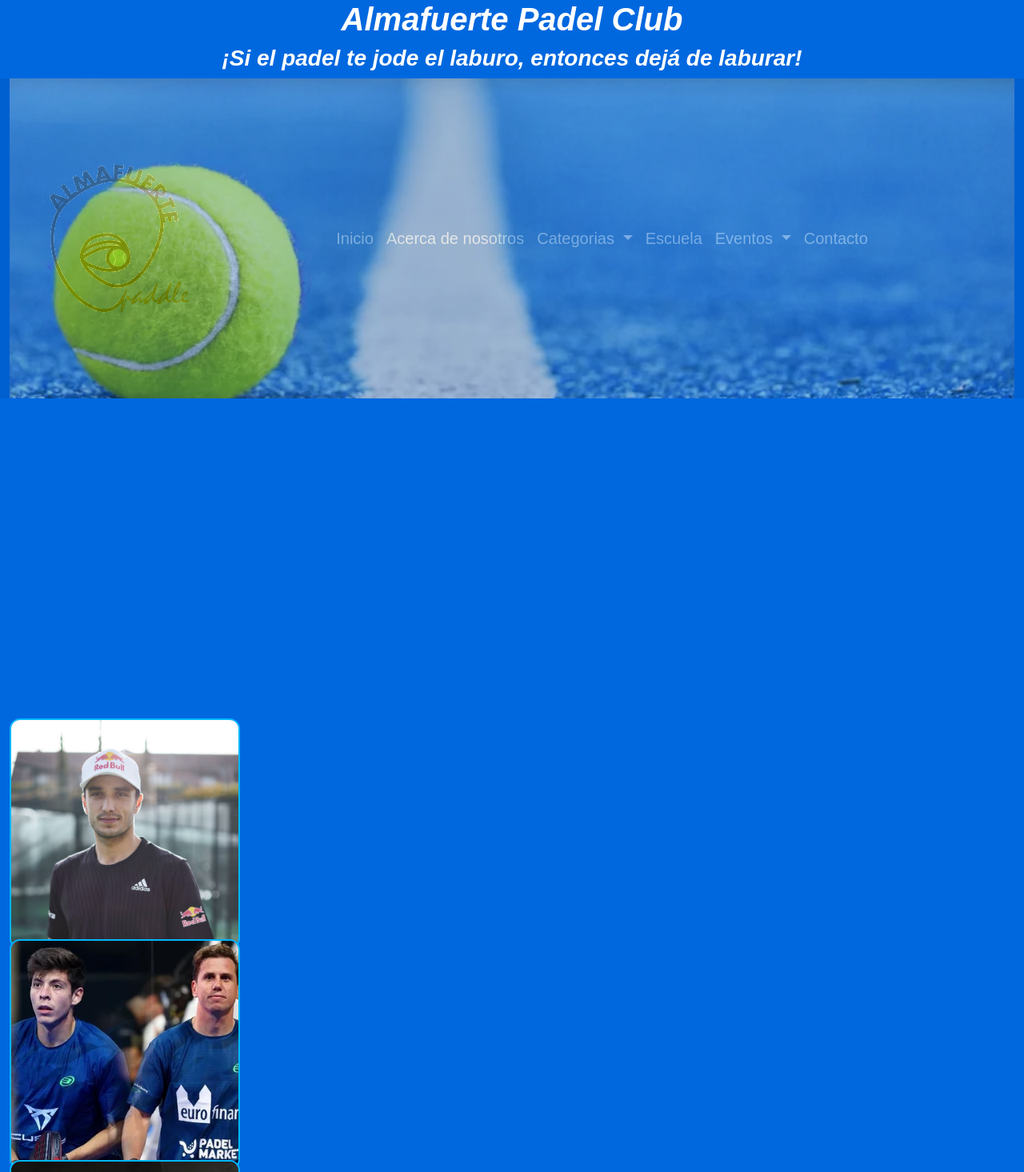
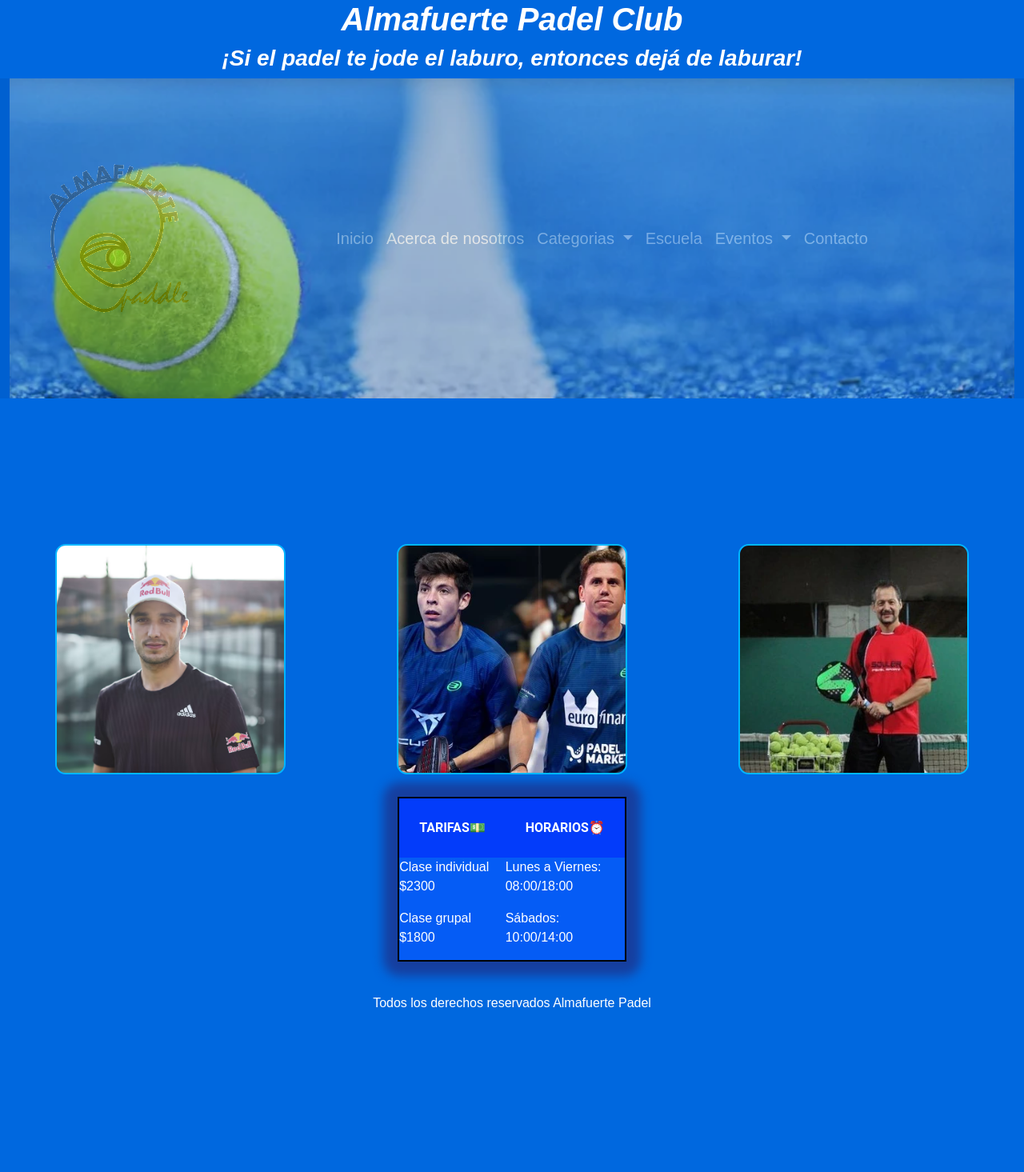
Before and after one commit to ArielVazquez938/AlmafuerteVazquez, a website: page pages/escuela.html in a window 1280 px wide. Shown: the top 1465 px of the page at 80% size. After the commit the page ends 1282 px from the top, so only its background shows below. Drawn offline with nearby package versions, Linux system fonts and the light colour scheme.

Commit message:
maquetado de seccion escuela

```diff
--- a/pages/escuela.html
+++ b/pages/escuela.html
@@ -95,11 +95,11 @@
     </nav>
   </header>
 
+  <!-- CARDS BOOTSTRAP -->
+  <!-- CLASES INDIVIDUALES -->
   <main class="container-fluid">
     <div class="row">
-      <div class="col">
-    <!-- CARDS BOOTSTRAP -->
-    <!-- CLASES INDIVIDUALES -->
+      <div class="col-sm-12 col-md-12 col-lg-4 col-xl-4 d-flex flex-column justify-content-center align-items-center">
         <div class="card-container">
           <div class="card card-front">
             <img src="../assets/individual.webp" class="card-img-top" alt="jugador">
@@ -109,13 +109,16 @@
           <div class="card card-back">
             <div class="card-body">
               <h5 class="card-title">Clases Individuales</h5>
-          <p class="card-text">Nuestras clases individuales están pensadas para mejorar el nivel actual de cada jugador
+              <p class="card-text">Nuestras clases individuales están pensadas para mejorar el nivel actual de cada
+                jugador
                 de una manera mas personalizada.</p>
               <a href="#" class="btn btn-primary">Detalles</a>
             </div>
           </div>
         </div>
+      </div>
       <!-- CLASES GRUPALES -->
+      <div class="col-sm-12 col-md-12 col-lg-4 col-xl-4 d-flex flex-column justify-content-center align-items-center">
         <div class="card-container">
           <div class="card card-front">
             <img src="../assets/grupo.webp" class="card-img-top" alt="grupo">
@@ -126,13 +129,16 @@
           <div class="card card-back">
             <div class="card-body">
               <h5 class="card-title">Clases Grupales</h5>
-          <p class="card-text">Nuestras clases en grupo están enfocadas para recibir y proponer distintos golpes siempre
+              <p class="card-text">Nuestras clases en grupo están enfocadas para recibir y proponer distintos golpes
+                siempre
                 bajo la tutela y corrección del profesor.</p>
               <a href="#" class="btn btn-primary">Detalles</a>
             </div>
           </div>
         </div>
+      </div>
       <!-- PROFESOR -->
+      <div class="col-sm-12 col-md-12 col-lg-4 col-xl-4 d-flex flex-column justify-content-center align-items-center">
         <div class="card-container">
           <div class="card card-front">
             <img src="../assets/profesor.webp" class="card-img-top" alt="profesor">
@@ -143,17 +149,20 @@
           <div class="card card-back">
             <div class="card-body">
               <h5 class="card-title">Profesor</h5>
-            <p class="card-text">Nuestras clases en grupo y particulares están impartidas por un entrenador de alto
+              <p class="card-text">Nuestras clases en grupo y particulares están impartidas por un entrenador de
+                alto
                 nivel
                 del mundo del pádel.</p>
               <a href="#" class="btn btn-primary btn-ig">Instagram</a>
             </div>
           </div>
         </div>
+      </div>
+
 
       <!-- TABLA DE TARIFAS -->
       <section>
-        <div class="row">
+        <div class="col-sm-12 col-md-12 col-lg-12 col-xl-12 d-flex flex-column justify-content-center align-items-center">
           <table>
             <thead>
               <tr>
@@ -175,8 +184,8 @@
             </tr>
           </table>
         </div>
+    </div>
     </section>
-    </div>
   </main>
 
   <footer class="container-fluid">
--- a/scss/_reset.scss
+++ b/scss/_reset.scss
@@ -7,10 +7,17 @@
 
 // GENERAL
 body {
+    width: 100vw;
+    height: 100vh;
     font-family: $fuente-principal;
     background-color: map-get($palette, "fondoWeb");
     color: map-get($palette, "blanco");
     font-size: ($medida-estandar)-4px;
+}
+
+header {
+    width: 100vw;
+    height: 85vh;
 }
 
 img {
```
Also changed, not shown: css/style.css. Lines whose indentation alone changed are shown as unchanged.
